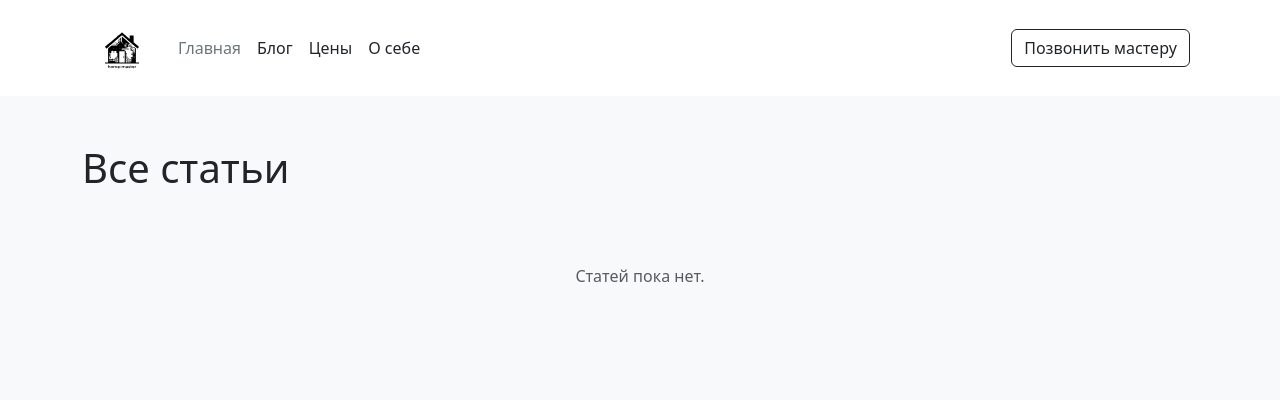
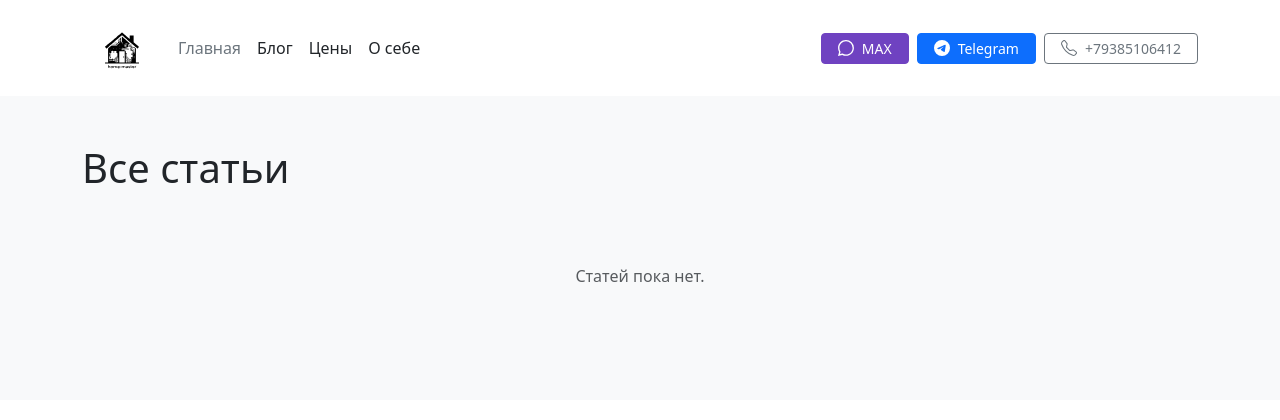
Before and after one commit to kudiyarhan/Django, a Django app: page /blog/ in a window 1280 px wide. Shown: the top 420 px of the page. Run offline with Django 5.2, Linux system fonts and the light colour scheme; data that the repository does not hold is empty.

Commit message:
adding social media

```diff
--- a/home_master/main/templates/main/base.html
+++ b/home_master/main/templates/main/base.html
@@ -205,13 +205,33 @@
         line-height: 1.5;
       }
     }
+
+    .btn-purple {
+    background-color: #6f42c1;
+    border-color: #6f42c1;
+    color: #ffffff;
+  }
+  .btn-purple:hover {
+    background-color: #59359a;
+    border-color: #59359a;
+    color: #ffffff;
+  }
+  .btn-purple:focus, .btn-purple:active {
+    background-color: #59359a !important;
+    border-color: #59359a !important;
+    color: #ffffff !important;
+    box-shadow: 0 0 0 0.25rem rgba(111, 66, 193, 0.5) !important;
+  }
   </style>
 
 </head>
 
 <body>
 
-  <!-- HEADER -->
+
+
+<!-- HEADER -->
+
   <header class="p-3 bg-white text-dark">
     <div class="container">
       <div class="d-flex flex-wrap align-items-center justify-content-center justify-content-lg-start">
@@ -228,12 +248,48 @@
           <li><a href="{% url 'main:about' %}" class="nav-link px-2 text-dark">О себе</a></li>
         </ul>
 
-        <div class="text-end">
-          <a href="tel:+79385106412" class="btn btn-outline-dark me-2">Позвонить мастеру</a>
+        <!-- Кнопки связи -->
+        <div class="text-end d-flex flex-wrap gap-2 justify-content-end">
+
+          <!-- Кнопка 1: MAX -->
+          <a href="https://max.ru/u/f9LHodD0cOLdAPQCG6Krg1c_ZEWMZ3tCHuOW0bfKkeftyoFjPafZXGtgqMI"
+             class="btn btn-purple btn-sm px-3 d-inline-flex align-items-center gap-2"
+             target="_blank"
+             title="Написать в MAX">
+            <svg xmlns="http://www.w3.org/2000/svg" width="16" height="16" fill="currentColor" class="bi bi-whatsapp" viewBox="0 0 16 16">
+              <path d="M13.601 2.326A7.854 7.854 0 0 0 7.994 0C3.627 0 .068 3.558.064 7.926c0 1.399.366 2.76 1.057 3.965L0 16l4.204-1.102a7.933 7.933 0 0 0 3.79.965h.004c4.368 0 7.926-3.558 7.93-7.93A7.898 7.898 0 0 0 13.6 2.326zM7.994 14.521a6.573 6.573 0 0 1-3.356-.92l-.24-.144-2.494.654.666-2.433-.156-.251a6.56 6.56 0 0 1-1.007-3.505c0-3.626 2.957-6.584 6.591-6.584a6.56 6.56 0 0 1 4.66 1.931 6.557 6.557 0 0 1 1.928 4.66c-.004 3.639-2.961 6.592-6.592 6.592z"/>
+            </svg>
+            <span class="d-none d-sm-inline">MAX</span>
+          </a>
+
+          <!-- Кнопка 2: Telegram -->
+          <a href="https://t.me/@kudiyarhan"
+             class="btn btn-primary btn-sm px-3 d-inline-flex align-items-center gap-2"
+             target="_blank"
+             title="Написать в Telegram">
+            <svg xmlns="http://www.w3.org/2000/svg" width="16" height="16" fill="currentColor" class="bi bi-telegram" viewBox="0 0 16 16">
+              <path d="M16 8A8 8 0 1 1 0 8a8 8 0 0 1 16 0zM8.287 5.906c-.778.324-2.334.994-4.666 2.01-.378.15-.577.298-.595.442-.03.243.275.339.69.47l.175.055c.408.133.958.288 1.243.294.26.006.549-.1.868-.32 2.179-1.471 3.304-2.214 3.374-2.23.05-.012.12-.026.166.016.047.041.042.12.037.141-.03.129-1.227 1.241-1.846 1.817-.193.18-.33.307-.358.336a8.154 8.154 0 0 1-.188.186c-.38.366-.664.64.015 1.088.327.216.589.393.85.571.284.194.568.387.936.629.093.06.183.125.27.187.331.236.63.448.997.414.214-.02.435-.22.547-.82.265-1.417.786-4.486.906-5.751a1.426 1.426 0 0 0-.013-.315.337.337 0 0 0-.114-.217.526.526 0 0 0-.31-.093c-.3.005-.763.166-2.984 1.09z"></path>
+            </svg>
+            <span class="d-none d-sm-inline">Telegram</span>
+          </a>
+
+          <!-- Кнопка 3: Позвонить -->
+          <a href="tel:+79385106412"
+             class="btn btn-outline-secondary btn-sm px-3 d-inline-flex align-items-center gap-2"
+             title="Позвонить">
+            <svg xmlns="http://www.w3.org/2000/svg" width="16" height="16" fill="currentColor" class="bi bi-telephone" viewBox="0 0 16 16">
+              <path d="M3.654 1.328a.678.678 0 0 0-1.015-.063L1.605 2.3c-.483.484-.661 1.169-.45 1.77a17.568 17.568 0 0 0 4.168 6.608 17.569 17.569 0 0 0 6.608 4.168c.601.211 1.286.033 1.77-.45l1.034-1.034a.678.678 0 0 0-.063-1.015l-2.307-1.794a.678.678 0 0 0-.58-.122l-2.19.547a1.745 1.745 0 0 1-1.657-.459L5.482 8.062a1.745 1.745 0 0 1-.46-1.657l.548-2.19a.678.678 0 0 0-.122-.58L3.654 1.328zM1.884.511a1.745 1.745 0 0 1 2.612.163L6.29 2.98c.329.423.445.974.315 1.494l-.547 2.19a.678.678 0 0 0 .178.643l2.457 2.457a.678.678 0 0 0 .644.178l2.189-.547a1.745 1.745 0 0 1 1.494.315l2.306 1.794c.829.645.905 1.87.163 2.611l-1.034 1.034c-.74.74-1.846 1.065-2.877.702a18.634 18.634 0 0 1-7.01-4.42 18.634 18.634 0 0 1-4.42-7.009c-.362-1.03-.037-2.137.703-2.877L1.885.511z"/>
+            </svg>
+            <span class="d-none d-sm-inline">+79385106412</span>
+          </a>
+
         </div>
       </div>
     </div>
   </header>
+
+
+
 
   {% block body %}
   <!-- Здесь будет контент дочерних шаблонов -->
```
